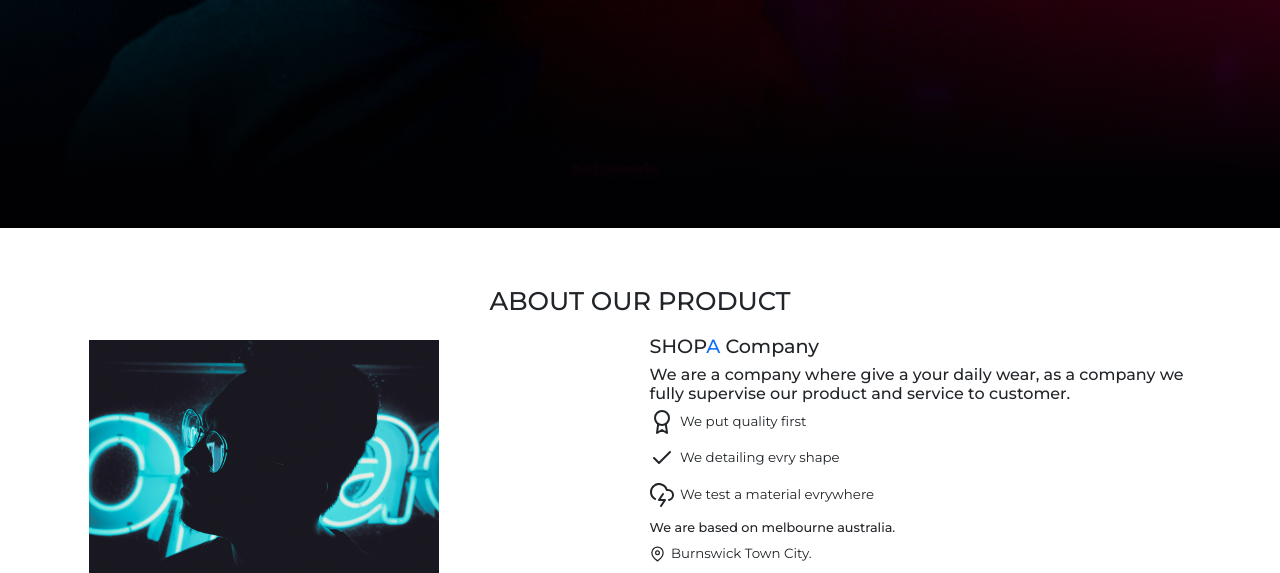
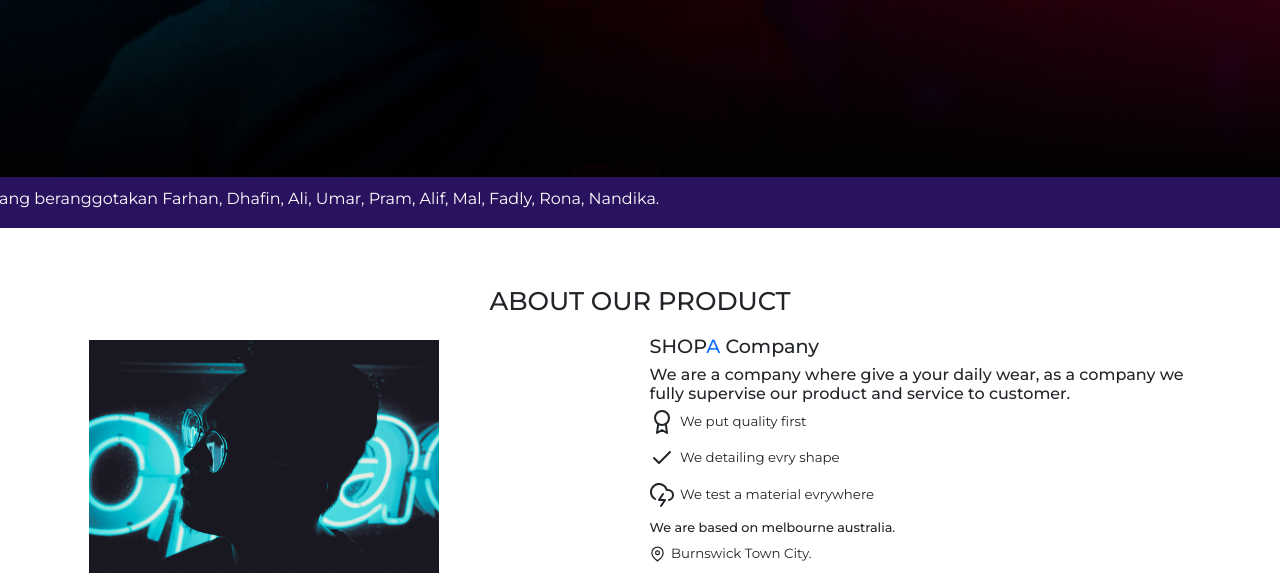
Before and after one commit to PrimiMiulini/cloth-web-master, a PHP site: page /home.php in a window 1280 px wide. Shown: the part 572-1145 px from the top of the page. Run offline with PHP 8.4, Linux system fonts and the light colour scheme; data that the repository does not hold is empty.

Commit message:
modified home, homeadmin .php & css

```diff
--- a/css/style.css
+++ b/css/style.css
@@ -81,6 +81,35 @@ body{
     text-shadow: 0px 0px 20px rgba(1, 1, 3, 1);
     mix-blend-mode: difference;
 }
+
+/* marquee */
+.marquee-container {
+    width: 100%;
+    height: 4rem;
+    overflow: hidden;
+    background-color: #2b125f;
+    position: absolute;
+    bottom: 0;
+    left: 0;
+  }
+
+  .marquee {
+    display: inline-block;
+    white-space: nowrap;
+    padding: 10px 0;
+  }
+
+  .marquee p {
+    display: inline-block;
+    font-size: 16px;
+    color: #fff;
+    animation: marquee 10s linear infinite;
+  }
+
+  @keyframes marquee {
+    0% { transform: translateX(100%); }
+    100% { transform: translateX(-100%); }
+  }
 
 
 /* Product */
--- a/home.php
+++ b/home.php
@@ -83,6 +83,13 @@ $product = query("SELECT * FROM detail_product WHERE created_at >= DATE_SUB(CURD
       </main>
     </section>
     <!-- hero End -->
+    <!-- Marquee Start -->
+      <div class="marquee-container">
+        <div class="marquee">
+          <p>Website ini dibuat oleh kelompok 82, yang beranggotakan Farhan, Dhafin, Ali, Umar, Pram, Alif, Mal, Fadly, Rona, Nandika.</p>
+        </div>
+      </div>
+    <!-- Marquee End -->
 
     <!-- About Start -->
     <section id="about" class="about m-4 p-4">
```
Also changed, not shown: css/homeadmin.css (+29 -0 lines), homeadmin.php (+8 -0 lines).
